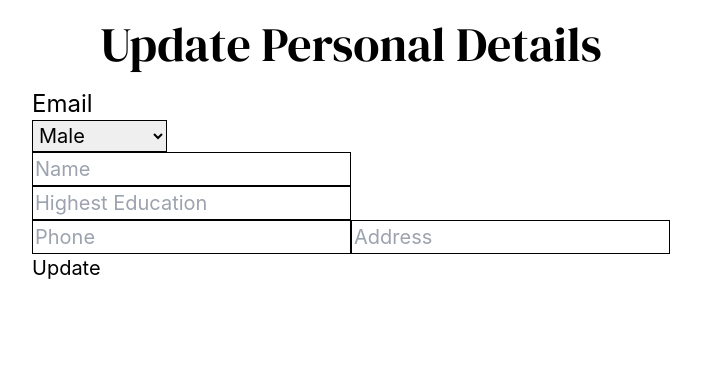
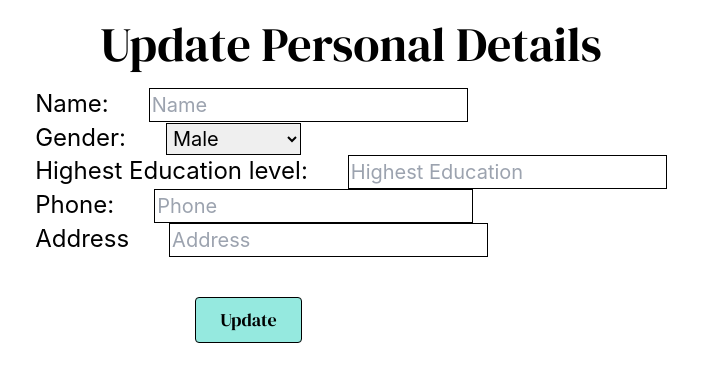
Before and after one commit to krystalkoh/tutorealm_frontend, a React (Create React App) app in the folder react_app/: page /tutor/profile in a window 1280 px wide. Shown: the top 382 px of the page, without its empty margins (289-990 px from the left). Built offline with nearby package versions, Linux system fonts and the light colour scheme; no server answers; sample sign-in values are in the browser's storage.

Commit message:
Parents personal details done

```diff
--- a/react_app/src/componentsTutor/PersonalDetails.js
+++ b/react_app/src/componentsTutor/PersonalDetails.js
@@ -95,10 +95,22 @@ const PersonalDetails = () => {
         onSubmit={updateProfile}
       >
         <div>
-          <label htmlFor="email" class="text-2xl mr-10">
-            Email
-          </label>
           <div>
+            <label htmlFor="email" class="text-2xl mr-10">
+              Name:
+            </label>
+            <input
+              id="name"
+              type="text"
+              placeholder="Name"
+              value={name}
+              onChange={handleNameChange}
+            />
+          </div>
+          <div>
+            <label htmlFor="email" class="text-2xl mr-10">
+              Gender:
+            </label>
             <select
               id="genderSelection"
               value={gender}
@@ -111,15 +123,9 @@ const PersonalDetails = () => {
             <br></br>
             <div></div>
             <div>
-              <input
-                id="name"
-                type="text"
-                placeholder="Name"
-                value={name}
-                onChange={handleNameChange}
-              />
-            </div>
-            <div>
+              <label htmlFor="email" class="text-2xl mr-10">
+                Highest Education level:
+              </label>
               <input
                 id="edulevel"
                 type="text"
@@ -129,6 +135,9 @@ const PersonalDetails = () => {
               />
             </div>
             <div>
+              <label htmlFor="email" class="text-2xl mr-10">
+                Phone:
+              </label>
               <input
                 id="phone"
                 type="text"
@@ -136,6 +145,12 @@ const PersonalDetails = () => {
                 value={phone}
                 onChange={handlePhoneChange}
               />
+            </div>
+
+            <div>
+              <label htmlFor="email" class="text-2xl mr-10">
+                Address
+              </label>
               <input
                 id="address"
                 type="text"
@@ -147,7 +162,12 @@ const PersonalDetails = () => {
           </div>
         </div>
         <div>
-          <button type="submit" class="btn" onClick={updateProfile}>
+          <button
+            type="submit"
+            id="submit"
+            class="rounded  bg-teal-400/50 text-lg px-6 py-2 mt-10 ml-40"
+            onClick={updateProfile}
+          >
             Update
           </button>
         </div>
```
